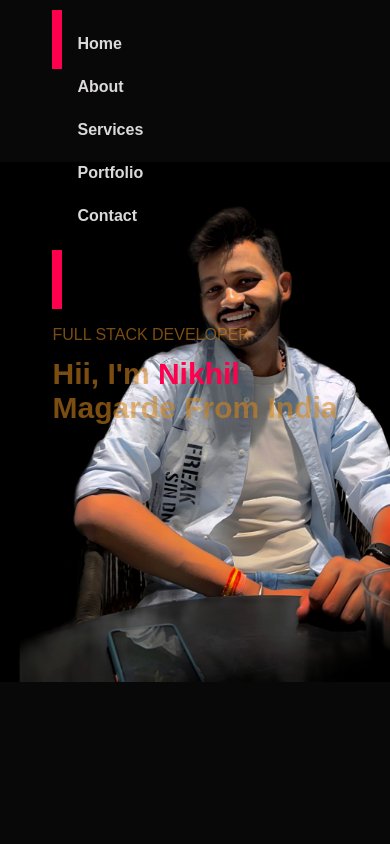
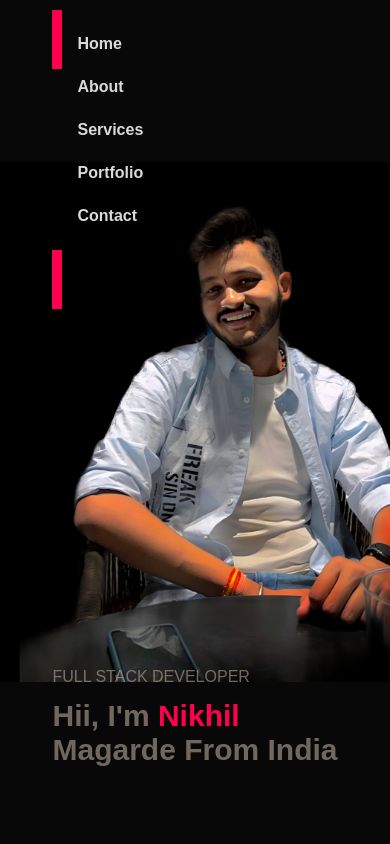
Before and after one commit to Nikhilmagarde85/portfolio-web, a plain HTML site: page index.html in a window 390 px wide. Shown: the top 844 px of the page. Drawn offline with Linux system fonts and the light colour scheme.

Commit message:
Add files via upload

```diff
--- a/style.css
+++ b/style.css
@@ -377,9 +377,13 @@ nav ul li a:hover::after{
 
 
     .header-text {
-      margin-top: 90%;
+        align-items: baseline;
+
+      margin-top: 210%;
+      margin-bottom: 0px;
       font-size: 16px;
-      color: #d6851b93;
+      color: #bdb09f93;
+
     }
 
     .header-text h1 {
@@ -398,7 +402,7 @@ nav ul li a:hover::after{
     position: relative;
     margin-left: 0px;
     top: 0;
-    left: -5;
+    left: -20;
     width: 10px;
     height: 7vh;
     padding-top: 00px;
```
